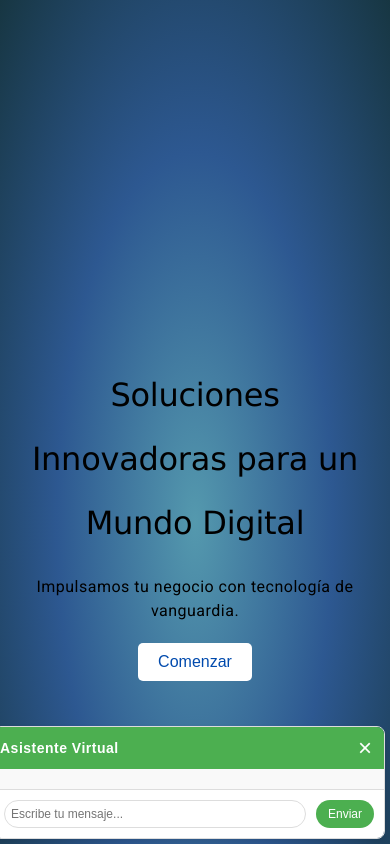
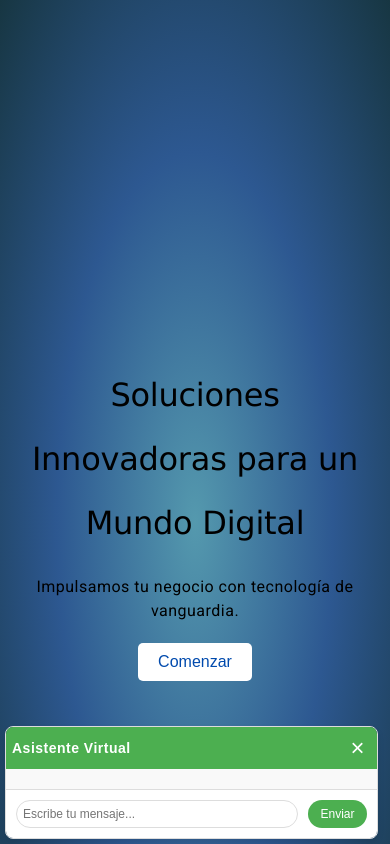
Before and after one commit to titocarlos080/landing-page_Psw2, an Angular app: page / in a window 390 px wide. Shown: the top 844 px of the page. Built offline with nearby package versions, Linux system fonts and the light colour scheme.

Commit message:
chat boot incorporado

```diff
--- a/src/app/components/chatbot/chatbot.component.css
+++ b/src/app/components/chatbot/chatbot.component.css
@@ -157,9 +157,10 @@
 @media (max-width: 480px) {
     /* Ajustar aún más para teléfonos más pequeños */
     .chatbot {
-        width: 100%;
+        width: 95%;
         bottom: 5px;
         right: 5px;
+        left: 5px;
         border-radius: 8px;
     }
 
```
